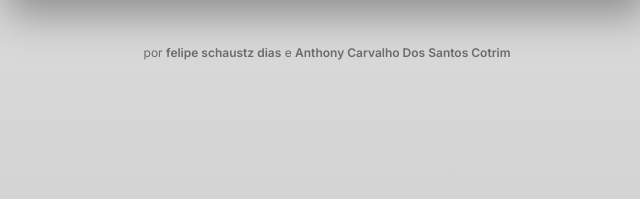
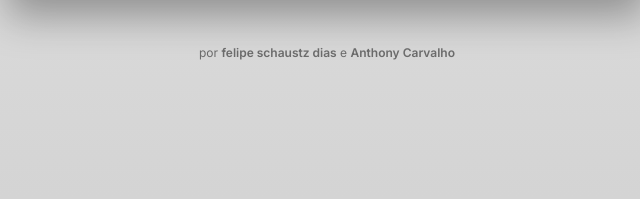
Before and after one commit to felipeshautzdias-blip/tutoria-server, a website: page public/index.html in a window 1280 px wide. Shown: the part 413-612 px from the top of the page, 313-953 px from the left. Drawn offline with nearby package versions, Linux system fonts and the light colour scheme.

Commit message:
Atualizar o index.html

```diff
--- a/public/index.html
+++ b/public/index.html
@@ -204,7 +204,7 @@
   </div>
 
   <footer>
-    por <a href="eletric.html" class="autor-link">felipe schaustz dias</a> e <a href="anthony.html" class="autor-link">Anthony Carvalho Dos Santos Cotrim</a>
+    por <a href="eletric.html" class="autor-link">felipe schaustz dias</a> e <a href="anthony.html" class="autor-link">Anthony Carvalho</a>
   </footer>
 
 <script>
```
